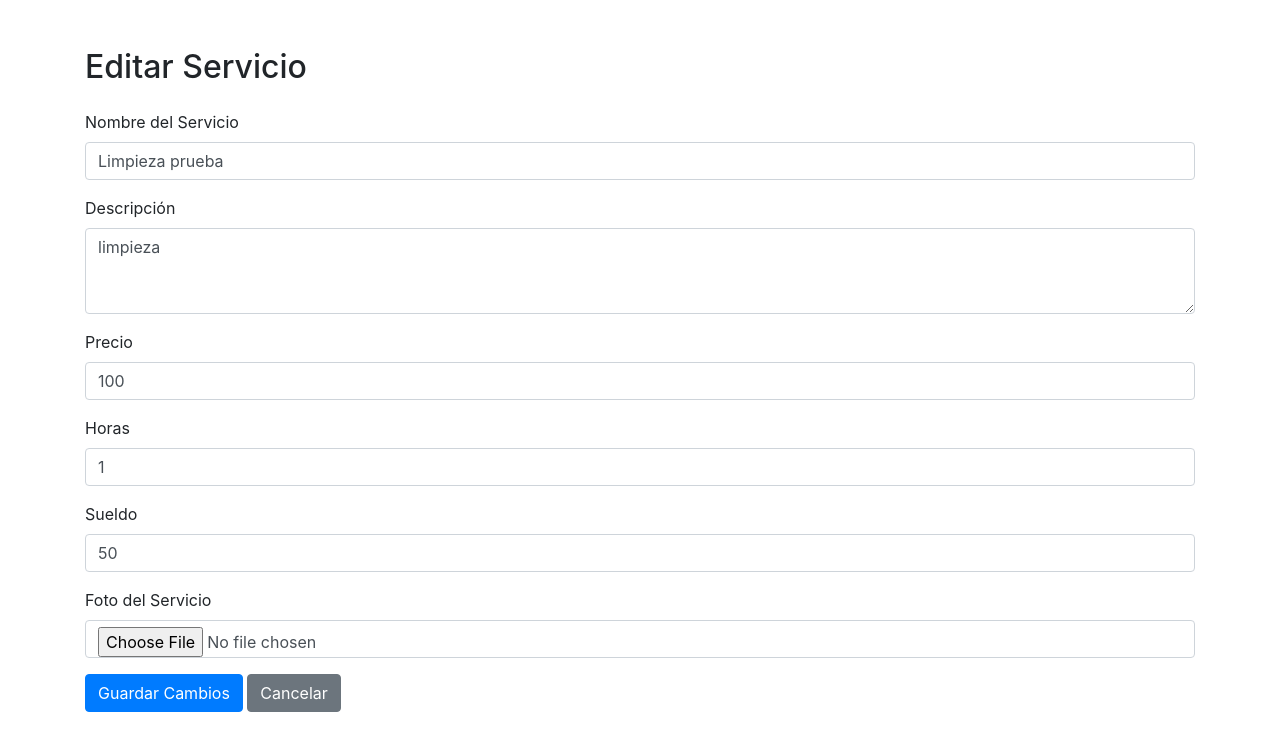
After one commit to Mario-Labrador/Proyecto-Software, a PHP site: page /editar_servicio.php?id=2 in a window 1280 px wide. The commit adds this page. Shown: the top 751 px of the page. Run offline with PHP 8.4, Linux system fonts and the light colour scheme; the visitor is signed in with stand-in values (Sample User, id 1); data comes from the database, SQL or seed files in the repository.

Commit message:
Añadido editar servicio y mejora de servicios

```diff
--- a/CleanGestor/views/añadir_servicio.php
+++ b/CleanGestor/views/añadir_servicio.php
@@ -25,6 +25,8 @@ if (!$idEmpresa) {
   <title>Añadir Servicio - CLEAN GESTOR</title>
   <link rel="stylesheet" type="text/css" href="../assets/css/bootstrap.css" />
   <link href="../assets/css/style.css" rel="stylesheet" />
+  <link href="https://fonts.googleapis.com/css2?family=Montserrat:wght@400;700&display=swap" rel="stylesheet">
+
 </head>
 
 <body class="sub_page">
--- /dev/null
+++ b/CleanGestor/views/editar_servicio.php
@@ -0,0 +1,83 @@
+<!-- filepath: c:\xampp\htdocs\CleanGestor\views\editar_servicio.php -->
+<?php
+if (session_status() === PHP_SESSION_NONE) session_start();
+
+// Verificar si el usuario es administrador
+if (!isset($_SESSION['dni']) || $_SESSION['tipo_usuario'] !== 'trabajador' || $_SESSION['rol'] !== 'administrador') {
+    header("Location: login.php");
+    exit();
+}
+
+// Conexión a la base de datos
+$conexion = new mysqli("localhost", "root", "", "gestor");
+if ($conexion->connect_error) {
+    die("Error de conexión: " . $conexion->connect_error);
+}
+
+// Obtener el idServicio
+$idServicio = $_GET['id'] ?? null;
+if (!$idServicio) {
+    die("Error: No se especificó el servicio a editar.");
+}
+
+// Consultar los datos del servicio
+$sql = "SELECT * FROM servicio WHERE idServicio = ?";
+$stmt = $conexion->prepare($sql);
+$stmt->bind_param("i", $idServicio);
+$stmt->execute();
+$resultado = $stmt->get_result();
+$servicio = $resultado->fetch_assoc();
+
+if (!$servicio) {
+    die("Error: No se encontró el servicio.");
+}
+
+$stmt->close();
+$conexion->close();
+?>
+
+<!DOCTYPE html>
+<html lang="en">
+<head>
+  <meta charset="UTF-8">
+  <meta name="viewport" content="width=device-width, initial-scale=1.0">
+  <title>Editar Servicio</title>
+  <link rel="stylesheet" href="../assets/css/bootstrap.css">
+  <link href="https://fonts.googleapis.com/css2?family=Montserrat:wght@400;700&display=swap" rel="stylesheet">
+
+</head>
+<body>
+  <div class="container mt-5">
+    <h2 class="mb-4">Editar Servicio</h2>
+    <form action="procesar_editar_servicio.php" method="POST" enctype="multipart/form-data">
+      <input type="hidden" name="idServicio" value="<?php echo htmlspecialchars($servicio['idServicio']); ?>">
+      <div class="mb-3">
+        <label for="nombreServicio" class="form-label">Nombre del Servicio</label>
+        <input type="text" class="form-control" id="nombreServicio" name="nombreServicio" value="<?php echo htmlspecialchars($servicio['nombreServicio']); ?>" required>
+      </div>
+      <div class="mb-3">
+        <label for="descripcion" class="form-label">Descripción</label>
+        <textarea class="form-control" id="descripcion" name="descripcion" rows="3" required><?php echo htmlspecialchars($servicio['descripcion']); ?></textarea>
+      </div>
+      <div class="mb-3">
+        <label for="precio" class="form-label">Precio</label>
+        <input type="number" class="form-control" id="precio" name="precio" value="<?php echo htmlspecialchars($servicio['precio']); ?>" step="0.01" required>
+      </div>
+      <div class="mb-3">
+        <label for="horas" class="form-label">Horas</label>
+        <input type="number" class="form-control" id="horas" name="horas" value="<?php echo htmlspecialchars($servicio['horas']); ?>" required>
+      </div>
+      <div class="mb-3">
+        <label for="sueldo" class="form-label">Sueldo</label>
+        <input type="number" class="form-control" id="sueldo" name="sueldo" value="<?php echo htmlspecialchars($servicio['sueldo']); ?>" step="0.01" required>
+      </div>
+      <div class="mb-3">
+        <label for="fotoServicio" class="form-label">Foto del Servicio</label>
+        <input type="file" class="form-control" id="fotoServicio" name="fotoServicio">
+      </div>
+      <button type="submit" class="btn btn-primary">Guardar Cambios</button>
+      <a href="misServicios.php" class="btn btn-secondary">Cancelar</a>
+    </form>
+  </div>
+</body>
+</html>
--- a/CleanGestor/views/misServicios.php
+++ b/CleanGestor/views/misServicios.php
@@ -96,20 +96,22 @@ $conexion->close();
       <div class="row">
         <?php if (count($servicios) > 0): ?>
           <?php foreach ($servicios as $servicio): ?>
-            <div class="col-md-4 mb-4">
+            <div class="col-md-3 col-sm-6 mb-4">
               <div class="card">
                 <!-- Mostrar la imagen del servicio -->
                 <img
                   src="<?php echo !empty($servicio['fotoServicio']) ? htmlspecialchars($servicio['fotoServicio']) : '../assets/images/default_service.png'; ?>"
                   class="card-img-top"
                   alt="Imagen del servicio"
-                  style="max-height: 200px; object-fit: cover;">
+                  style="width: 100%; height: 150px; object-fit: cover; border-top-left-radius: 10px; border-top-right-radius: 10px;">
                 <div class="card-body">
                   <h5 class="card-title"><?php echo htmlspecialchars($servicio['nombreServicio']); ?></h5>
                   <p class="card-text"><?php echo htmlspecialchars($servicio['descripcion']); ?></p>
                   <p class="card-text"><strong>Precio:</strong> <?php echo htmlspecialchars($servicio['precio']); ?> €</p>
                   <p class="card-text"><strong>Horas:</strong> <?php echo htmlspecialchars($servicio['horas']); ?></p>
                   <p class="card-text"><strong>Sueldo:</strong> <?php echo htmlspecialchars($servicio['sueldo']); ?> €</p>
+                  <!-- Botón de Editar -->
+                  <a href="editar_servicio.php?id=<?php echo $servicio['idServicio']; ?>" class="btn btn-warning btn-sm">Editar</a>
                 </div>
               </div>
             </div>
--- a/CleanGestor/views/navbar.php
+++ b/CleanGestor/views/navbar.php
@@ -43,7 +43,8 @@ $foto_perfil = isset($_SESSION['foto_perfil']) ? $_SESSION['foto_perfil'] : '../
                             MI EMPRESA
                         </a>
                         <div class="dropdown-menu" aria-labelledby="miEmpresaDropdown">
-                            <a class="dropdown-item" href="misServicios.php">Mis Servicios</a>
+                            <a class="dropdown-item" href="misServicios.php"><i class="fas fa-briefcase me-2"></i>Mis Servicios</a>
+                            <a class="dropdown-item" href="estadisticas.php"><i class="fas fa-chart-bar me-2"></i>Estadisticas</a>
                         </div>
                     </li>
             <?php endif; ?>
--- a/CleanGestor/views/servicios.php
+++ b/CleanGestor/views/servicios.php
@@ -12,7 +12,6 @@
   <link href="../assets/css/style.css" rel="stylesheet" />
   <link href="https://stackpath.bootstrapcdn.com/bootstrap/4.3.1/css/bootstrap.min.css" rel="stylesheet">
   <link rel="stylesheet" href="https://cdnjs.cloudflare.com/ajax/libs/font-awesome/6.5.0/css/all.min.css">
-  <link rel="stylesheet" type="text/css" href="../assets/css/bootstrap.css" />
   <link href="https://fonts.googleapis.com/css2?family=Montserrat:wght@400;700&display=swap" rel="stylesheet">
   <link href="../assets/css/responsive.css" rel="stylesheet" />
   <link rel="stylesheet" href="https://cdnjs.cloudflare.com/ajax/libs/animate.css/4.1.1/animate.min.css">
```
Also changed, not shown: CleanGestor/views/eliminar_servicio.php (+22 -18 lines), CleanGestor/views/procesar_editar_servicio.php (added, +38 -0 lines), CleanGestor/assets/css/style.css (line endings or trailing spaces).
